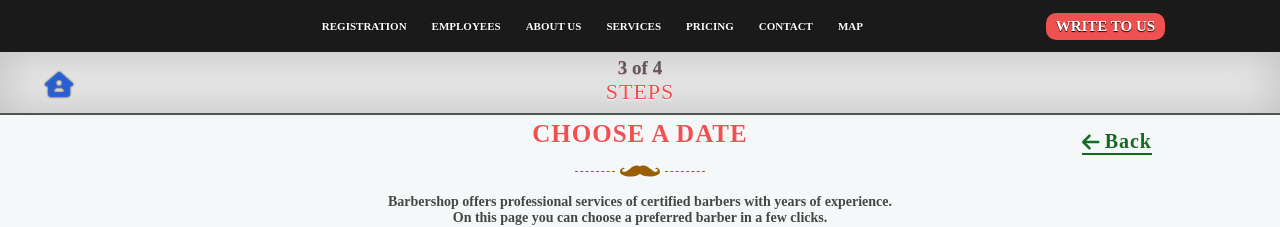
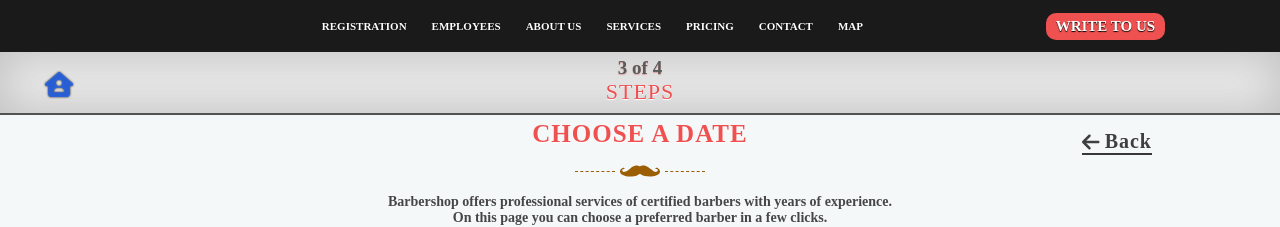
Before and after one commit to Korneliia08/myBet, a React (Create React App) app: page /myBet/registration/date in a window 1280 px wide. In both pictures the pointer is over the element "Back". Shown: the top 227 px of the page. Built offline with nearby package versions, Linux system fonts and the light colour scheme; no server answers.

Commit message:
add btn which back one step back

```diff
--- a/src/defaultPanel/components/Back/Back.module.css
+++ b/src/defaultPanel/components/Back/Back.module.css
@@ -3,18 +3,18 @@
   column-gap: 5px;
   align-items: center;
   font-size: 20px;
-  border-bottom: 2px solid #626262;
+  border-bottom: 2px solid transparent;
   letter-spacing: 1px;
   color: #545454;
   font-weight: bold;
-  transition: all 400ms ease;
+  transition: all 600ms ease;
   position: absolute;
   top: 10px;
   right: 0;
 }
 .back:hover {
-  color: rgba(1, 91, 12, 0.91);
-  border-bottom: 2px solid rgba(1, 91, 12, 0.91);
+  color: #3f3f3f;
+  border-bottom: 2px solid #383838;
   cursor: pointer;
 }
 
--- a/src/defaultPanel/components/Back/Back.module.scss
+++ b/src/defaultPanel/components/Back/Back.module.scss
@@ -3,18 +3,18 @@
   column-gap: 5px;
   align-items: center;
   font-size: 20px;
-  border-bottom: 2px solid #626262;
+  border-bottom: 2px solid transparent;
   letter-spacing: 1px;
   color: #545454;
   font-weight: bold;
-  transition: all 400ms ease;
+  transition: all 600ms ease;
   position: absolute;
   top: 10px;
   right: 0;
 
   &:hover {
-    color: rgba(1, 91, 12, 0.91);
-    border-bottom: 2px solid rgba(1, 91, 12, 0.91);;
+    color: #3f3f3f;
+    border-bottom: 2px solid #383838;
     cursor: pointer;
   }
 }
```
